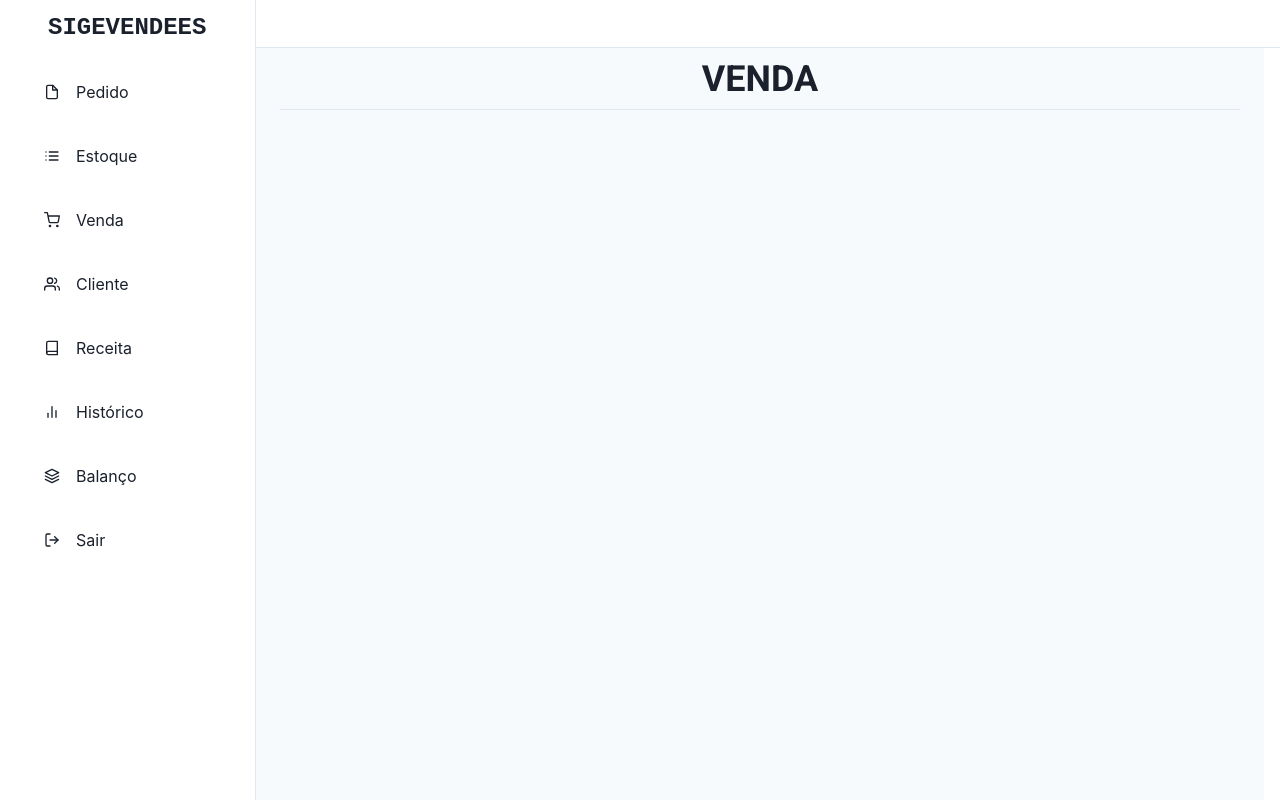
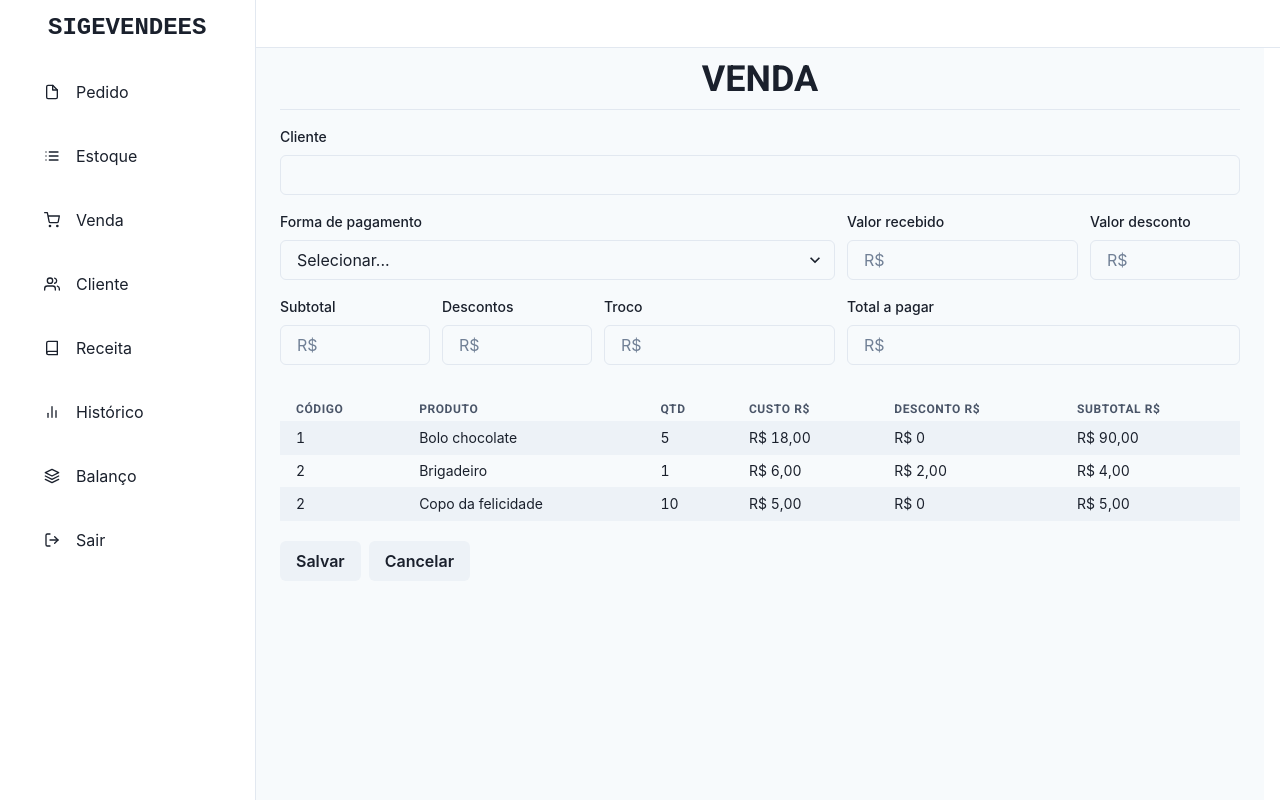
Before and after one commit to acmedeiros88/sigevendees-front, a Next.js app: page /venda in a window 1280 px wide. Built offline with nearby package versions, Linux system fonts and the light colour scheme.

Commit message:
finalizado tela venda

```diff
--- /dev/null
+++ b/src/components/FormVenda.tsx
@@ -0,0 +1,154 @@
+import React from 'react';
+import {
+    Box,
+    HStack,
+    useColorModeValue,
+    SimpleGrid,
+    Table,
+    TableContainer,
+    Tbody,
+    Td,
+    Th,
+    Thead,
+    Tr
+} from '@chakra-ui/react';
+import {
+    InputNumber,
+    InputSelect,
+    ButtonSubmit,
+    InputText,
+    OptionItem
+} from '../components/forms/InputData';
+
+const Payments: Array<OptionItem> = [
+    { descricao: 'DINHEIRO', value: 0 },
+    { descricao: 'CREDITO', value: 1 },
+    { descricao: 'DEBITO', value: 2 }
+];
+
+function FormVenda() {
+    return (
+        <Box>
+            <HStack>
+                <SimpleGrid columns={12} columnGap={3} rowGap={6} minW='full'>
+                    <InputText
+                        descLabel='Cliente'
+                        columSpanBase={12}
+                        columSpanMD={12}
+                        columSpanLG={12}
+                        read_on={true}
+                    />
+                </SimpleGrid>
+            </HStack>
+
+            <HStack mt={4}>
+                <SimpleGrid columns={12} columnGap={3} rowGap={6} minW='full'>
+                    <InputSelect
+                        descLabel='Forma de pagamento'
+                        columSpanBase={12}
+                        columSpanMD={12}
+                        columSpanLG={7}
+                        options={Payments}
+                    />
+                    <InputNumber
+                        descLabel='Valor recebido'
+                        descPlaceholder='R$'
+                        columSpanBase={6}
+                        columSpanMD={6}
+                        columSpanLG={3}
+                    />
+                    <InputNumber
+                        descLabel='Valor desconto'
+                        descPlaceholder='R$'
+                        columSpanBase={6}
+                        columSpanMD={6}
+                        columSpanLG={2}
+                    />
+                </SimpleGrid>
+            </HStack>
+
+            <HStack mt={4}>
+                <SimpleGrid columns={12} columnGap={3} rowGap={6} minW='full'>
+                    <InputText
+                        descLabel='Subtotal'
+                        descPlaceholder='R$'
+                        columSpanBase={6}
+                        columSpanMD={6}
+                        columSpanLG={2}
+                        read_on={true}
+                    />
+                    <InputText
+                        descLabel='Descontos'
+                        descPlaceholder='R$'
+                        columSpanBase={6}
+                        columSpanMD={6}
+                        columSpanLG={2}
+                        read_on={true}
+                    />
+                    <InputText
+                        descLabel='Troco'
+                        descPlaceholder='R$'
+                        columSpanBase={6}
+                        columSpanMD={6}
+                        columSpanLG={3}
+                        read_on={true}
+                    />
+                    <InputText
+                        descLabel='Total a pagar'
+                        descPlaceholder='R$'
+                        columSpanBase={6}
+                        columSpanMD={6}
+                        columSpanLG={5}
+                        read_on={true}
+                    />
+                </SimpleGrid>
+            </HStack>
+
+            <TableContainer overflowY='auto' mt={8}>
+                <Table size='sm' variant='striped' bgColor={useColorModeValue('blackalpha.300', 'blackalpha.700')}>
+                    <Thead>
+                        <Tr>
+                            <Th>Código</Th>
+                            <Th>Produto</Th>
+                            <Th>Qtd</Th>
+                            <Th>Custo R$</Th>
+                            <Th>Desconto R$</Th>
+                            <Th>Subtotal R$</Th>
+                        </Tr>
+                    </Thead>
+                    <Tbody>
+                        <Tr>
+                            <Td>1</Td>
+                            <Td>Bolo chocolate</Td>
+                            <Td>5</Td>
+                            <Td>R$ 18,00</Td>
+                            <Td>R$ 0</Td>
+                            <Td>R$ 90,00</Td>
+                        </Tr>
+                        <Tr>
+                            <Td>2</Td>
+                            <Td>Brigadeiro</Td>
+                            <Td>1</Td>
+                            <Td>R$ 6,00</Td>
+                            <Td>R$ 2,00</Td>
+                            <Td>R$ 4,00</Td>
+                        </Tr>
+                        <Tr>
+                            <Td>2</Td>
+                            <Td>Copo da felicidade</Td>
+                            <Td>10</Td>
+                            <Td>R$ 5,00</Td>
+                            <Td>R$ 0</Td>
+                            <Td>R$ 5,00</Td>
+                        </Tr>
+                    </Tbody>
+                </Table>
+            </TableContainer>
+
+            <ButtonSubmit margin_top={5} />
+
+        </Box>
+    );
+}
+
+export default FormVenda;
--- a/src/pages/venda.tsx
+++ b/src/pages/venda.tsx
@@ -1,9 +1,11 @@
 import React from 'react';
+import FormVenda from '../components/FormVenda';
 import Template from '../components/layout/Template';
 
 function Venda() {
     return (
         <Template titulo='VENDA'>
+            <FormVenda />
         </Template>
     );
 }
```
